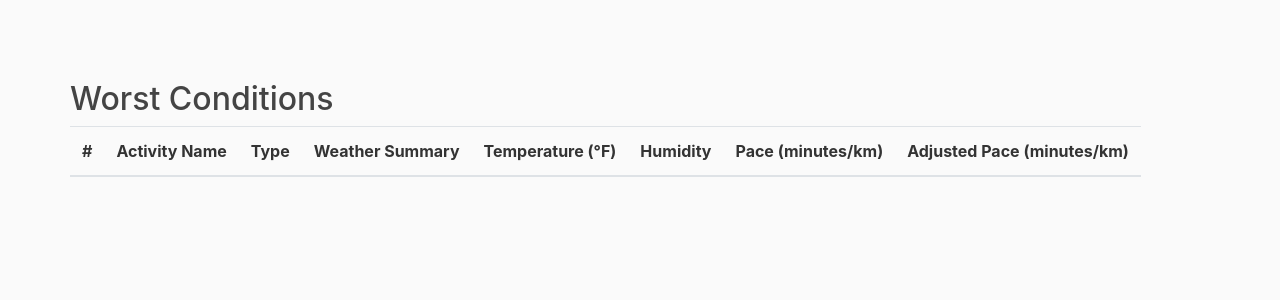
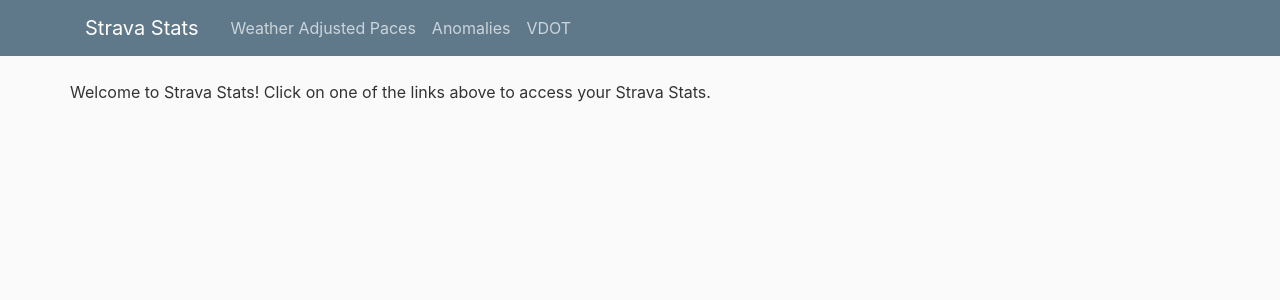
Before and after one commit to reidy-p/strava-stats, a Flask app: page / in a window 1280 px wide. Shown: the top 300 px of the page. Run offline with Flask 2, Linux system fonts and the light colour scheme; data that the repository does not hold is empty; some libraries are stand-ins or nearby versions.

Commit message:
Add navigation bar and calculate vdot

```diff
--- a/flaskapp.py
+++ b/flaskapp.py
@@ -2,12 +2,16 @@
 from sklearn.neighbors import LocalOutlierFactor
 import pandas as pd
 import sqlite3
+from calculate_vdot import calculate_vdot
 app = Flask(__name__)
 
 
 @app.route("/")
-@app.route("/home")
 def home():
+   return render_template('home.html')
+
+@app.route("/adjustedpaces")
+def adjusted_paces():
     conn = sqlite3.connect('activities.db')
     with conn:
         conn.row_factory = sqlite3.Row
@@ -19,7 +23,7 @@
             LIMIT 10
         """)
     posts = [dict(row) for row in cursor.fetchall()]
-    return render_template('home.html', posts=posts)
+    return render_template('adjusted_paces.html', posts=posts)
 
 @app.route("/anomalies")
 def anomalies():
@@ -38,5 +42,25 @@
     anomalies = activities[y_pred == -1]
     return render_template('anomalies.html', posts=anomalies.to_dict(orient='records'))
 
+@app.route("/vdot")
+def vdot():
+    conn = sqlite3.connect('activities.db')
+    with conn:
+        conn.row_factory = sqlite3.Row
+        cursor = conn.cursor()
+        cursor.execute("""
+            SELECT id, name, workout_type, weather_summary, distance_metres, moving_time_seconds, total_elevation_gain_metres, minutes_per_km, minutes_per_km_adjusted, temperature, humidity
+            FROM activities
+            WHERE workout_type='Race'
+        """)
+        races = pd.DataFrame([dict(row) for row in cursor.fetchall()])
+
+    posts = []
+    for r in races.to_dict(orient='records'):
+        r['vdot'] = calculate_vdot(r['distance_metres'], r['moving_time_seconds'])
+        posts.append(r)
+
+    return render_template('races.html', posts=posts)
+
 if __name__ == '__main__':
     app.run(debug=True)
--- a/templates/base.html
+++ b/templates/base.html
@@ -18,6 +18,23 @@
     {% endif %}
 </head>
 <body>
+<header class="site-header">
+      <nav class="navbar navbar-expand-md navbar-dark bg-steel fixed-top">
+        <div class="container">
+          <a class="navbar-brand mr-4" href="/">Strava Stats</a>
+          <button class="navbar-toggler" type="button" data-toggle="collapse" data-target="#navbarToggle" aria-controls="navbarToggle" aria-expanded="false" aria-label="Toggle navigation">
+            <span class="navbar-toggler-icon"></span>
+          </button>
+          <div class="collapse navbar-collapse" id="navbarToggle">
+            <div class="navbar-nav mr-auto">
+              <a class="nav-item nav-link" href="/adjustedpaces">Weather Adjusted Paces</a>
+              <a class="nav-item nav-link" href="/anomalies">Anomalies</a>
+              <a class="nav-item nav-link" href="/vdot">VDOT</a>
+            </div>
+          </div>
+        </div>
+      </nav>
+    </header>
     <main role="main" class="container">
       <div class="row">
         {% block content %}{% endblock %}
--- a/templates/home.html
+++ b/templates/home.html
@@ -1,32 +1,4 @@
 {% extends "base.html" %}
 {% block content %}
-<h2>Worst Conditions</h2>
-<table class="table table-responsive">
-  <thead>
-    <tr>
-      <th scope="col">#</th>
-      <th scope="col" class="text-nowrap">Activity Name</th>
-      <th scope="col" class="text-nowrap">Type</th>
-      <th scope="col" class="text-nowrap">Weather Summary</th>
-      <th scope="col" class="text-nowrap">Temperature (°F)</th>
-      <th scope="col" class="text-nowrap">Humidity</th>
-      <th scope="col" class="text-nowrap">Pace (minutes/km)</th>
-      <th scope="col" class="text-nowrap">Adjusted Pace (minutes/km)</th>
-    </tr>
-  </thead>
-  <tbody>
-    {% for post in posts %}
-    <tr>
-        <th scope="row"> {{ loop.index }} </th>
-        <td> <a href="https://www.strava.com/activities/{{ post.id }}">{{ post.name }}</a> </td>
-        <td> {{ post.workout_type }} </td>
-        <td> {{ post.weather_summary }} </td>
-        <td> {{ post.temperature }} </td>
-        <td> {{ post.humidity }} </td>
-        <td> {{ post.minutes_per_km | round(2, 'common') }} </td>
-        <td> {{ post.minutes_per_km_adjusted | round(2, 'common') }} </td>
-    </tr>
-    {% endfor %}
-  </tbody>
-</table>
+Welcome to Strava Stats! Click on one of the links above to access your Strava Stats.
 {% endblock content %}
```
Also changed, not shown: calculate_vdot.py (added, +27 -0 lines), templates/adjusted_paces.html (added, +32 -0 lines), templates/races.html (added, +34 -0 lines), README.md.
